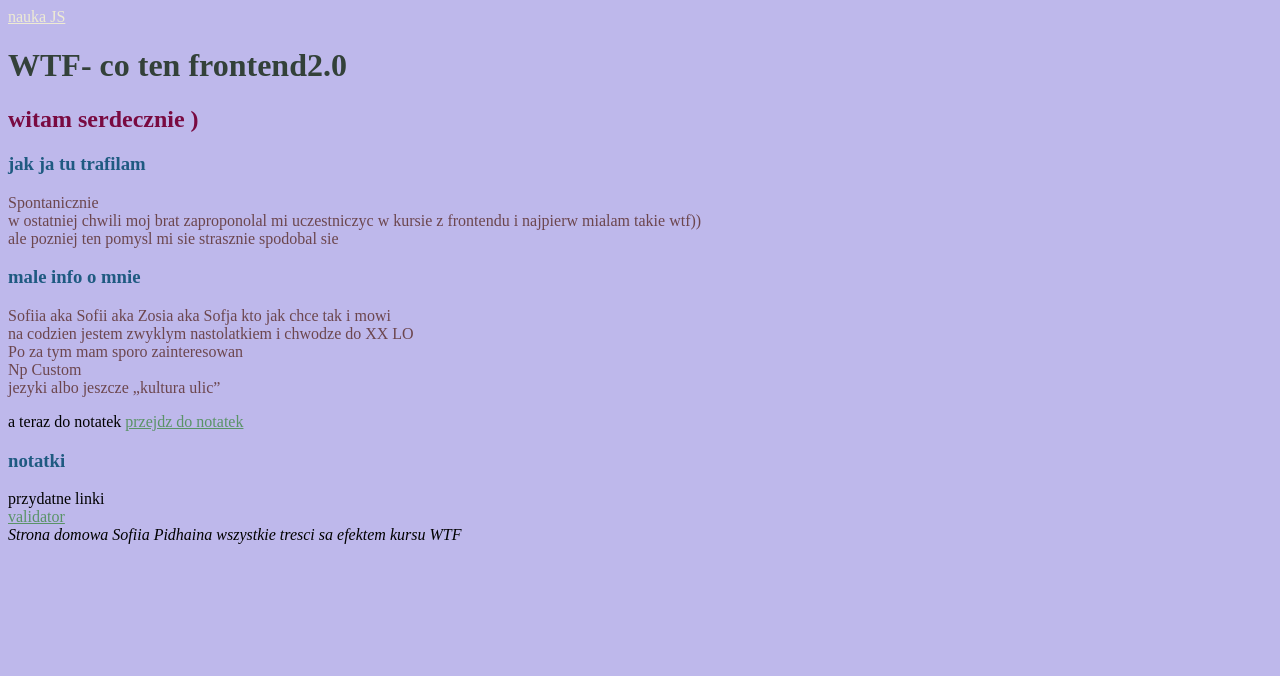
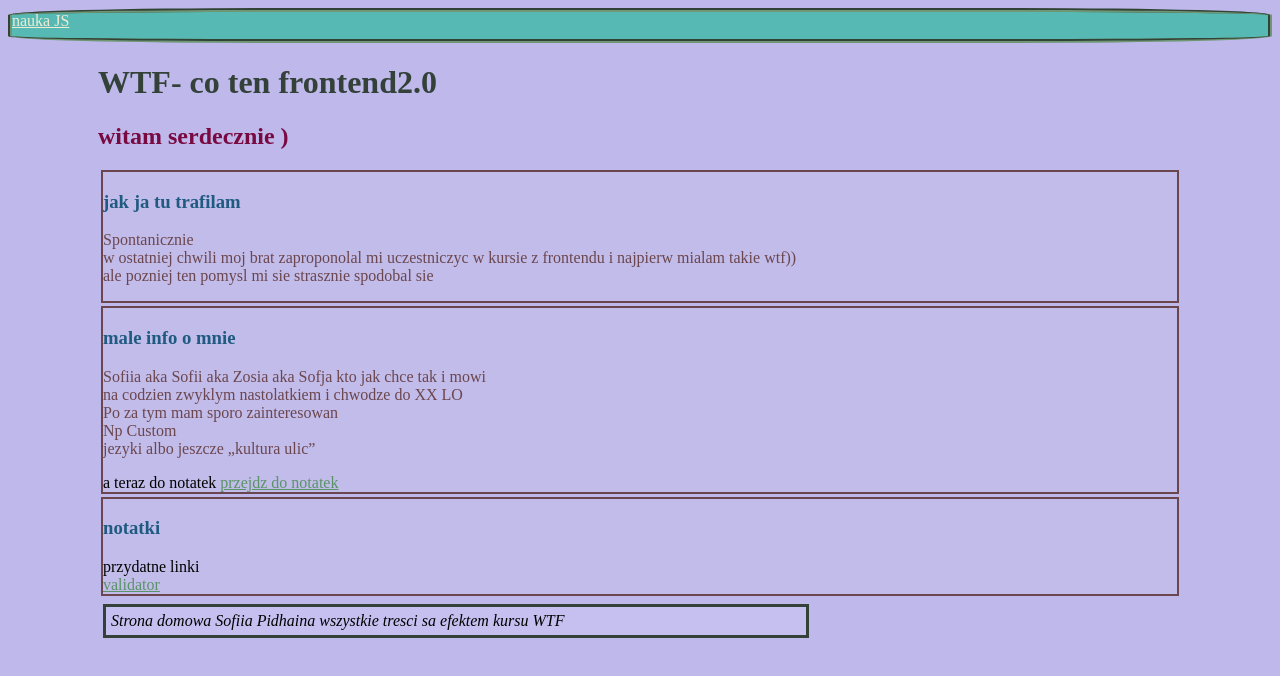
Before and after one commit to sofiiapidhaina/homepage1, a plain HTML site: page index.html in a window 1280 px wide. Drawn offline with Linux system fonts and the light colour scheme.

Commit message:
box model

```diff
--- a/index.html
+++ b/index.html
@@ -10,34 +10,34 @@
 
 <body class="body">
     <header>
-    <nav>
-                <a href="nauka-js.html">nauka JS</a>
+    <nav class="navigation" >
+                <a  href="nauka-js.html">nauka JS</a>
             </nav>
         </header>
 
-  <main>
+  <main class="main">
     <header>
         <h1 class="header">WTF- co ten frontend2.0</h1>
     </header>
     <h2>witam serdecznie ) </h2>
-    <section>
+    <section class="section">
             <h3>jak ja tu trafilam</h3>
             <p>Spontanicznie<br>
             w ostatniej chwili moj brat zaproponolal mi uczestniczyc w kursie z frontendu i najpierw mialam takie wtf))<br>
              ale pozniej ten pomysl mi sie strasznie spodobal sie</p>
-    </section>
+    </section >
 
-    <sectiom>
+    <section class="section">
         <h3>male info o mnie</h3>
        <p> Sofiia aka Sofii aka Zosia aka Sofja kto jak chce tak i mowi<br>
-        na codzien jestem zwyklym nastolatkiem i chwodze do XX LO<br>
+        na codzien  zwyklym nastolatkiem i chwodze do XX LO<br>
         Po za tym  mam sporo zainteresowan<br>
         Np Custom <br>
         jezyki albo jeszcze „kultura ulic”<br></p>
         a teraz do notatek  <a href="#notatka">przejdz do notatek</a>
-    </sectiom>
+    </section>
 
-    <section id="notatka">
+    <section class="section" id="notatka">
         <h3>notatki</h3>
         przydatne linki <br>
         <a href="https://validator.w3.org/nu/#textarea">validator</a>
@@ -45,7 +45,7 @@
 
     </section>
 
-    <footer>
+    <footer class="footer">
        <i> Strona domowa Sofiia Pidhaina wszystkie tresci sa efektem kursu WTF</i>
     </footer>
   </main>
--- a/main.js
+++ b/main.js
@@ -1,3 +1,4 @@
+alert('witam');
 
 const name = 'Sofia';
 const age = 16;
--- a/style.css
+++ b/style.css
@@ -27,3 +27,28 @@ a{
 .header{
     color: #334139;
 }
+.main{
+    margin-left: 90px;
+    margin-right: 90px;
+
+}
+.footer{
+    background: rgb(198, 192, 240);
+    min-width: 690px;
+    display: inline-block;
+    padding: 5px;
+    border: 3px solid #334139;
+    margin: 5px;
+}
+.section{
+    background: #c1bce9;
+    border: 2px solid #6C464E;
+    margin: 3px;
+}
+.navigation{
+    background: rgb(87, 185, 180);
+    min-width: : 500px;
+    height: 27px;
+    border: 4px groove #709775 ;
+    border-radius: 20%;
+}
```
